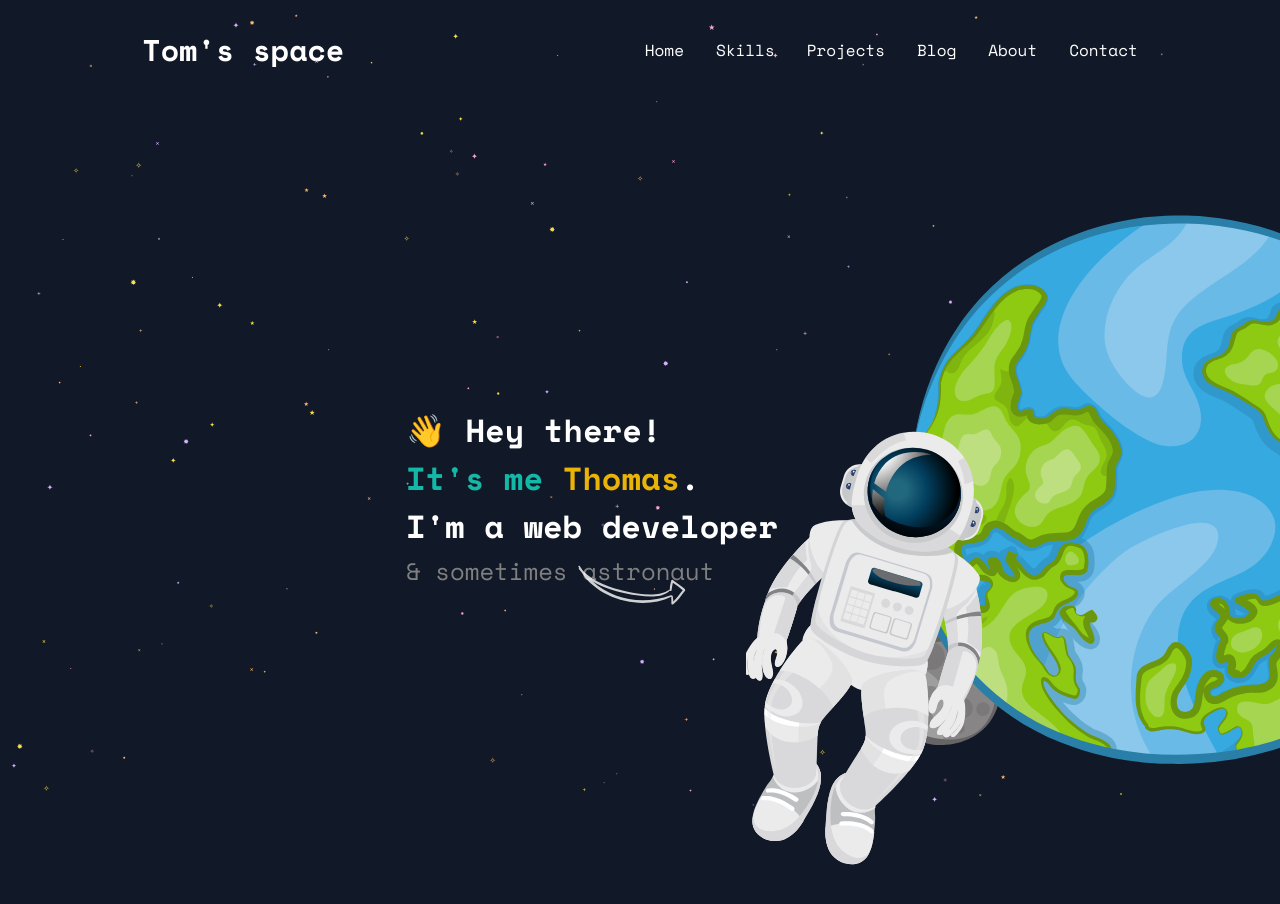
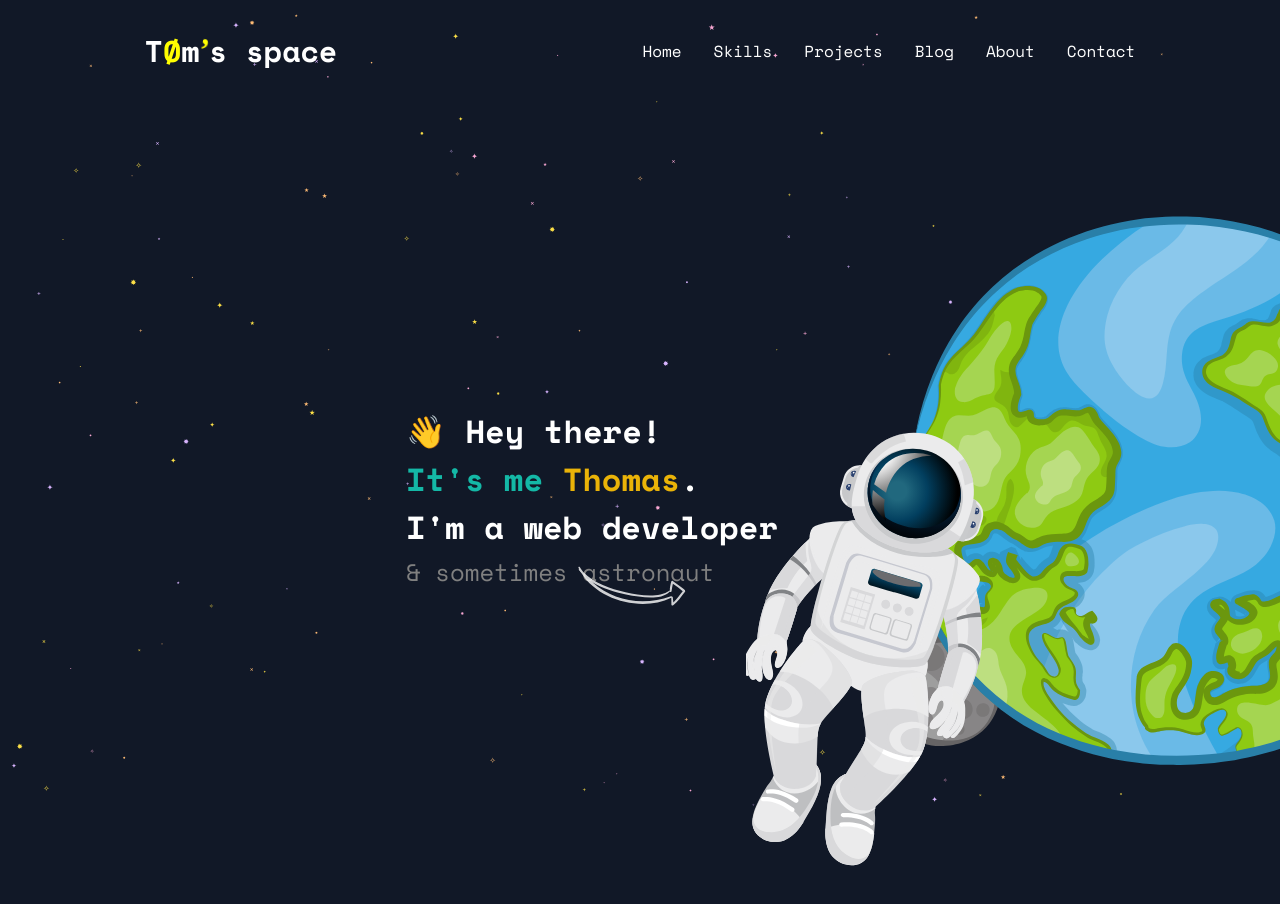
Before and after one commit to t0mspace/t0mspace, a React (Vite) app: page / in a window 1280 px wide. Shown: the top 904 px of the page. Built offline with nearby package versions, Linux system fonts and the light colour scheme.

Commit message:
improve logo

```diff
--- a/src/components/Header/Header.tsx
+++ b/src/components/Header/Header.tsx
@@ -6,7 +6,7 @@ function Header() {
     return (
         <div>
           <header className="flex items-center justify-around p-8">
-            <h1 className="header__title font-bold text-3xl text-white">Tom's space</h1>
+            <h1 className="header__title font-bold text-3xl text-white">T<span className="o">&#216;</span>m<span className="apostrophe">&#x2019;</span>s space</h1>
             <nav>
               <section className="MOBILE-MENU flex lg:hidden">
                 <div
--- a/src/components/Header/header.scss
+++ b/src/components/Header/header.scss
@@ -29,3 +29,16 @@
   justify-content: space-evenly;
   align-items: center;
 }
+
+.apostrophe {
+  font-size: 2rem; /* Exemple de style */
+  color: yellow; /* Exemple de couleur */
+  font-weight: bold;
+  display:inline-block;
+  font-family: "Georgia", serif;
+  transform: rotate(6deg);
+}
+
+.o{
+  color: yellow;
+}
```
